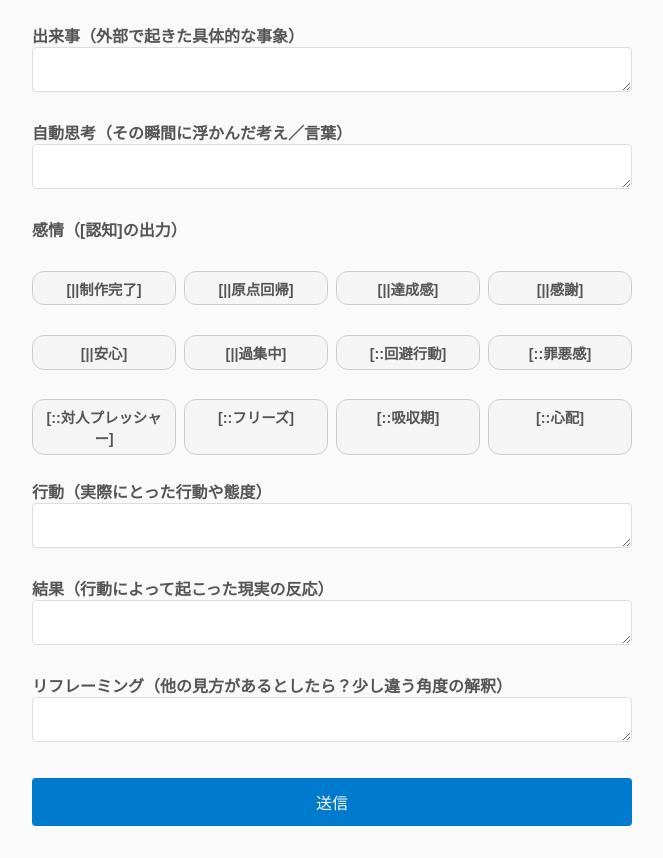
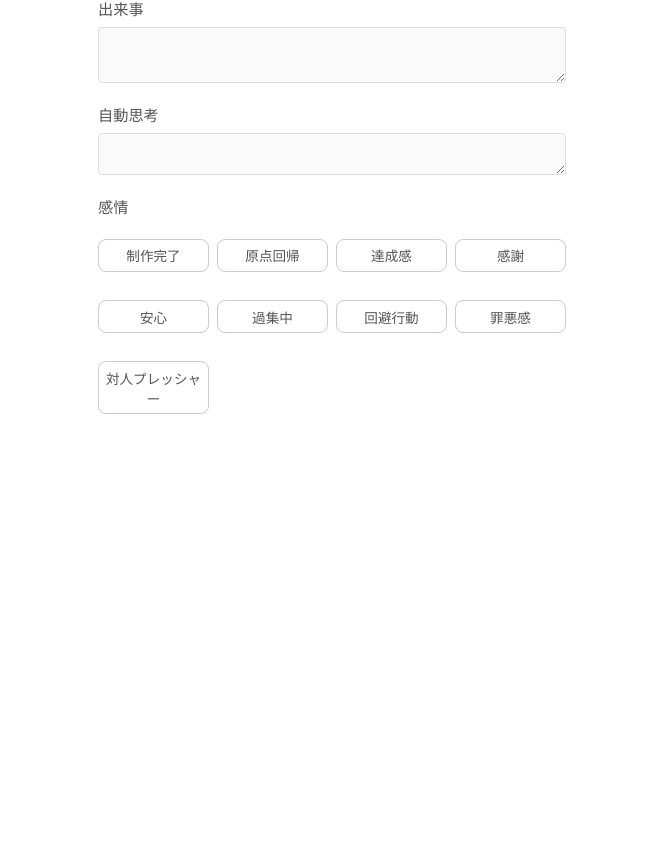
Before and after one commit to climbedtower/cbt-form, a plain HTML site: page index.html in a window 1280 px wide. Shown: the part 76-934 px from the top of the page, without its empty margins (308-971 px from the left). After the commit the page ends 800 px from the top, so only its background shows below. Drawn offline with Linux system fonts and the light colour scheme.

Commit message:
Update index.html

```diff
--- a/index.html
+++ b/index.html
@@ -1,42 +1,43 @@
 <!DOCTYPE html>
 <html lang="ja">
 <head>
-  <meta charset="UTF-8" />
+  <meta charset="UTF-8">
   <title>scrapboxCBT</title>
   <style>
-    /* ——— ベーススタイル ——— */
+    /* --- リセット＆ベース --- */
+    * { box-sizing: border-box; margin: 0; padding: 0; }
     body {
-      font-family: sans-serif;
-      max-width: 600px;
-      margin: 2em auto;
+      font-family: system-ui, sans-serif;
+      max-width: 500px;
+      margin: 1em auto;
       padding: 0 1em;
-      background: #fafafa;
       color: #333;
     }
     h3 {
       text-align: center;
-      margin-bottom: 1.5em;
-      font-size: 1.6em;
+      margin-bottom: 1em;
+      font-size: 1.5em;
+      font-weight: 500;
     }
-    form label {
+    label {
       display: block;
-      margin-top: 1.5em;
-      font-weight: bold;
+      margin: 1em 0 0.5em;
+      font-size: 0.95em;
       color: #555;
     }
     textarea, input[type="text"] {
       width: 100%;
-      box-sizing: border-box;
       padding: 0.5em;
-      font-size: 1em;
       border: 1px solid #ddd;
       border-radius: 4px;
-      background: #fff;
+      font-size: 0.95em;
+      background: #fafafa;
+      resize: vertical;
     }
-    /* ——— 感情チェックボックス群 ——— */
+    /* --- 感情トグル --- */
     .emotion-group {
       display: grid;
-      grid-template-columns: repeat(4, 1fr);
+      grid-template-columns: repeat(4,1fr);
       gap: 0.5em;
       margin-top: 0.5em;
     }
@@ -44,33 +45,32 @@
       display: none;
     }
     .emotion-group label {
+      font-size: 0.85em;
+      padding: 0.4em;
+      text-align: center;
+      border: 1px solid #ccc;
+      border-radius: 8px;
       cursor: pointer;
-      user-select: none;
-      font-size: 0.9em;
-      padding: 0.4em 0.8em;
-      border: 1px solid #ccc;
-      border-radius: 12px;
-      background: #f5f5f5;
-      color: #555;
-      text-align: center;
-      transition: background 0.2s, color 0.2s, border-color 0.2s;
+      background: #fff;
+      transition: background 0.2s, border-color 0.2s;
     }
     .emotion-group input:checked + label {
       background: #007ACC;
+      border-color: #007ACC;
       color: #fff;
-      border-color: #007ACC;
     }
-    /* ——— 送信ボタン ——— */
+    /* --- 送信ボタン --- */
     button {
-      margin-top: 2em;
-      padding: 0.75em 1.5em;
+      width: 100%;
+      margin: 1.5em 0;
+      padding: 0.75em;
       font-size: 1em;
       border: none;
       border-radius: 4px;
       background: #007ACC;
       color: #fff;
       cursor: pointer;
-      width: 100%;
+      transition: background 0.2s;
     }
     button:hover {
       background: #005F99;
@@ -80,85 +80,21 @@
 <body>
   <h3>scrapboxCBT</h3>
   <form id="cbt-form">
-    <label>出来事（外部で起きた具体的な事象）</label>
-    <textarea name="event"></textarea>
+    <label>出来事</label>
+    <textarea name="event" rows="3"></textarea>
 
-    <label>自動思考（その瞬間に浮かんだ考え／言葉）</label>
-    <textarea name="thought"></textarea>
+    <label>自動思考</label>
+    <textarea name="thought" rows="2"></textarea>
 
-    <label>感情（[認知]の出力）</label>
+    <label>感情</label>
     <div class="emotion-group">
-      <input type="checkbox" id="e1" name="emotion" value="[||制作完了]"><label for="e1">[||制作完了]</label>
-      <input type="checkbox" id="e2" name="emotion" value="[||原点回帰]"><label for="e2">[||原点回帰]</label>
-      <input type="checkbox" id="e3" name="emotion" value="[||達成感]"><label for="e3">[||達成感]</label>
-      <input type="checkbox" id="e4" name="emotion" value="[||感謝]"><label for="e4">[||感謝]</label>
-      <input type="checkbox" id="e5" name="emotion" value="[||安心]"><label for="e5">[||安心]</label>
-      <input type="checkbox" id="e6" name="emotion" value="[||過集中]"><label for="e6">[||過集中]</label>
-      <input type="checkbox" id="e7" name="emotion" value="[::回避行動]"><label for="e7">[::回避行動]</label>
-      <input type="checkbox" id="e8" name="emotion" value="[::罪悪感]"><label for="e8">[::罪悪感]</label>
-      <input type="checkbox" id="e9" name="emotion" value="[::対人プレッシャー]"><label for="e9">[::対人プレッシャー]</label>
-      <input type="checkbox" id="e10" name="emotion" value="[::フリーズ]"><label for="e10">[::フリーズ]</label>
-      <input type="checkbox" id="e11" name="emotion" value="[::吸収期]"><label for="e11">[::吸収期]</label>
-      <input type="checkbox" id="e12" name="emotion" value="[::心配]"><label for="e12">[::心配]</label>
-    </div>
-
-    <label>行動（実際にとった行動や態度）</label>
-    <textarea name="action"></textarea>
-
-    <label>結果（行動によって起こった現実の反応）</label>
-    <textarea name="result"></textarea>
-
-    <label>リフレーミング（他の見方があるとしたら？少し違う角度の解釈）</label>
-    <textarea name="reframe"></textarea>
-
-    <button type="submit">送信</button>
-  </form>
-
-  <script>
-    document.getElementById('cbt-form').addEventListener('submit', function(e) {
-      e.preventDefault();
-      const now = new Date();
-      const Y = now.getFullYear();
-      const M = String(now.getMonth()+1).padStart(2,'0');
-      const D = String(now.getDate()).padStart(2,'0');
-      const date = `${Y}/${M}/${D}`;
-      const title = encodeURIComponent(`${date}：CBT`);
-      const monthTag = `#${Y}/${M}`;
-
-      // 感情の値をスペース区切りで取得
-      const emotions = Array.from(this.querySelectorAll('input[name="emotion"]:checked'))
-        .map(cb => cb.value).join(' ');
-
-      const lines = [
-        `${date}：CBT`,
-        monthTag,
-        '',
-        '[- 出来事（外部で起きた具体的な事象）]',
-        this.elements.event.value,
-        '',
-        '[- 自動思考（その瞬間に浮かんだ考え／言葉）]',
-        this.elements.thought.value,
-        '',
-        '[- 感情（[認知]の出力）]',
-        emotions,
-        '',
-        '[- 行動（実際にとった行動や態度）]',
-        this.elements.action.value,
-        '',
-        '[- 結果（行動によって起こった現実の反応）]',
-        this.elements.result.value,
-        '',
-        '[- リフレーミング（他の見方があるとしたら？少し違う角度の解釈）]',
-        this.elements.reframe.value,
-        '',
-        '#認知行動療法（CBT） [https://chatgpt.com/c/68095f61-f448-800f-ad49-02eb955c197c?model=gpt-4o 💬]'
-      ];
-
-      const body = encodeURIComponent(lines.join('\n'));
-      const project = 'creategames';
-      const url = `https://scrapbox.io/${project}/${title}?body=${body}`;
-      window.location.href = url;
-    });
-  </script>
-</body>
-</html>
+      <input type="checkbox" id="e1" name="emotion" value="[||制作完了]"><label for="e1">制作完了</label>
+      <input type="checkbox" id="e2" name="emotion" value="[||原点回帰]"><label for="e2">原点回帰</label>
+      <input type="checkbox" id="e3" name="emotion" value="[||達成感]"><label for="e3">達成感</label>
+      <input type="checkbox" id="e4" name="emotion" value="[||感謝]"><label for="e4">感謝</label>
+      <input type="checkbox" id="e5" name="emotion" value="[||安心]"><label for="e5">安心</label>
+      <input type="checkbox" id="e6" name="emotion" value="[||過集中]"><label for="e6">過集中</label>
+      <input type="checkbox" id="e7" name="emotion" value="[::回避行動]"><label for="e7">回避行動</label>
+      <input type="checkbox" id="e8" name="emotion" value="[::罪悪感]"><label for="e8">罪悪感</label>
+      <input type="checkbox" id="e9" name="emotion" value="[::対人プレッシャー]"><label for="e9">対人プレッシャー</label>
+      <input type
```
